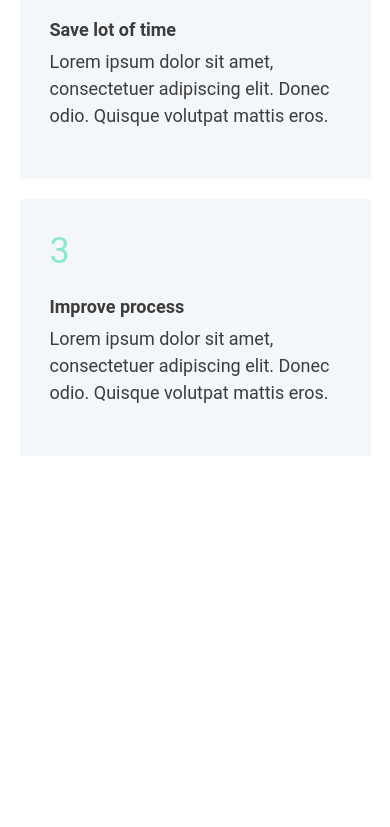
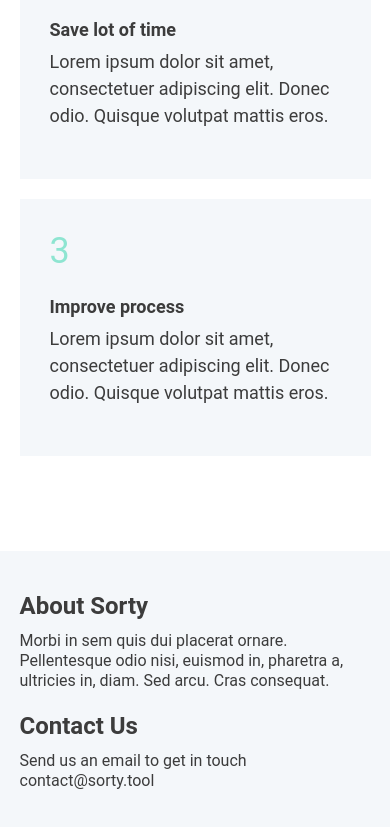
Before and after one commit to shamilsdq/TB3-assessments, a plain HTML site: page index.html in a window 390 px wide. Shown: the part 1663-2490 px from the top of the page. Before the commit the page ends 2214 px from the top, so only its background shows below. Drawn offline with Linux system fonts and the light colour scheme.

Commit message:
final commit

```diff
--- a/index.html
+++ b/index.html
@@ -76,7 +76,18 @@
 
         <footer>
             <div class="wrapper">
-
+                <aside>
+                    <h4>About Sorty</h4>
+                    <p>
+                        Morbi in sem quis dui placerat ornare. Pellentesque odio nisi, euismod in, pharetra a, ultricies in, diam. Sed arcu. Cras consequat.
+                    </p>
+                </aside>
+                <aside>
+                    <h4>Contact Us</h4>
+                    <p>
+                        Send us an email to get in touch <br/> contact@sorty.tool
+                    </p>
+                </aside>
             </div>
         </footer>
     </body>
--- a/style.css
+++ b/style.css
@@ -192,6 +192,34 @@ header ul li a {
 
 
 
+footer {
+    background: #F4F7FA;
+    padding: 30px 0;
+}
+
+footer aside {
+    flex: 1 1 320px;
+}
+
+footer aside h4 {
+    font-size: 24px;
+    margin-bottom: 10px;
+}
+
+footer aside p {
+    max-width: 500px;
+}
+
+footer aside:nth-child(2) {
+    flex: 0 1 250px;
+    text-align: right;
+}
+
+
+
+
+
+
 
 
 @media screen and (max-width: 640px) {
@@ -251,4 +279,19 @@ header ul li a {
     #features article {
         margin-bottom: 20px;
     }
+
+
+
+    footer aside {
+        margin: 10px 0;
+    }
+
+    footer aside {
+        flex: 1 1 20px;
+    }
+
+    footer aside:nth-child(2) {
+        flex: 1 1 0px;
+        text-align: left;
+    }
 }
```
